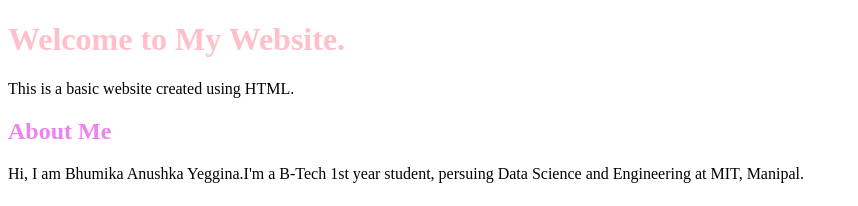
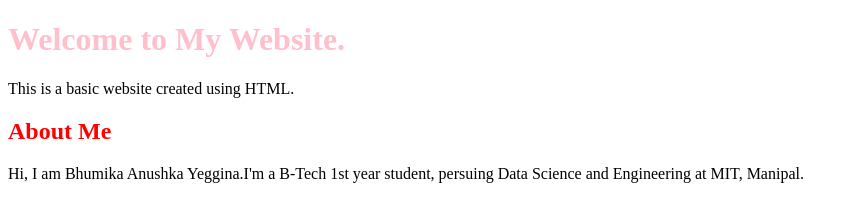
Before and after one commit to Bhumikayeggina/MIST, a plain HTML site: page index.html in a window 1280 px wide. Shown: the top 206 px of the page, without its empty margins (0-858 px from the left). Drawn offline with Linux system fonts and the light colour scheme.

Commit message:
Update index.html

```diff
--- a/index.html
+++ b/index.html
@@ -9,7 +9,7 @@
     <h1 style = "color : pink"><b>Welcome to My Website.</b></h1>
     <p>This is a basic website created using HTML.</p>
 
-    <h2 style = "color : violet">About Me</h2>
+    <h2 style = "color : red">About Me</h2>
     <p>Hi, I am Bhumika Anushka Yeggina.I'm a B-Tech 1st year student, persuing Data Science and Engineering at MIT, Manipal.</p>
 
     <h2>My Favorite Things</h2>
```
